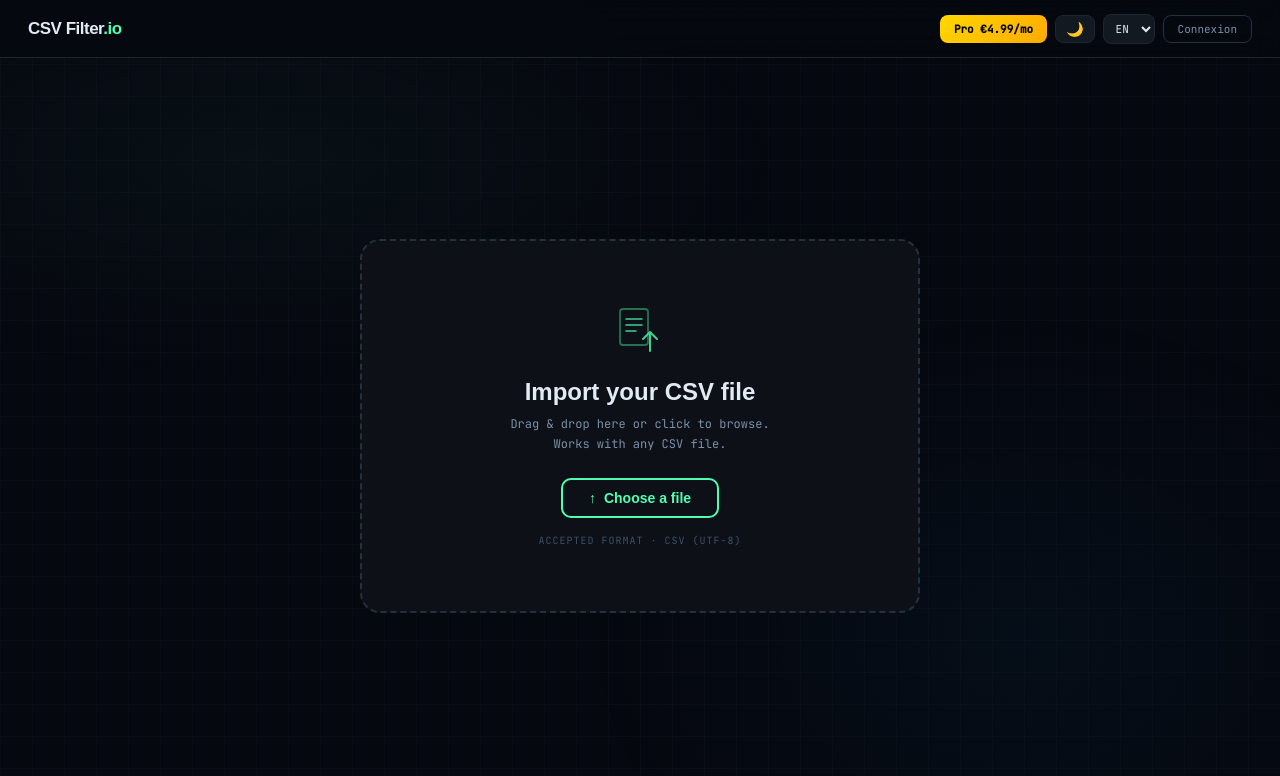
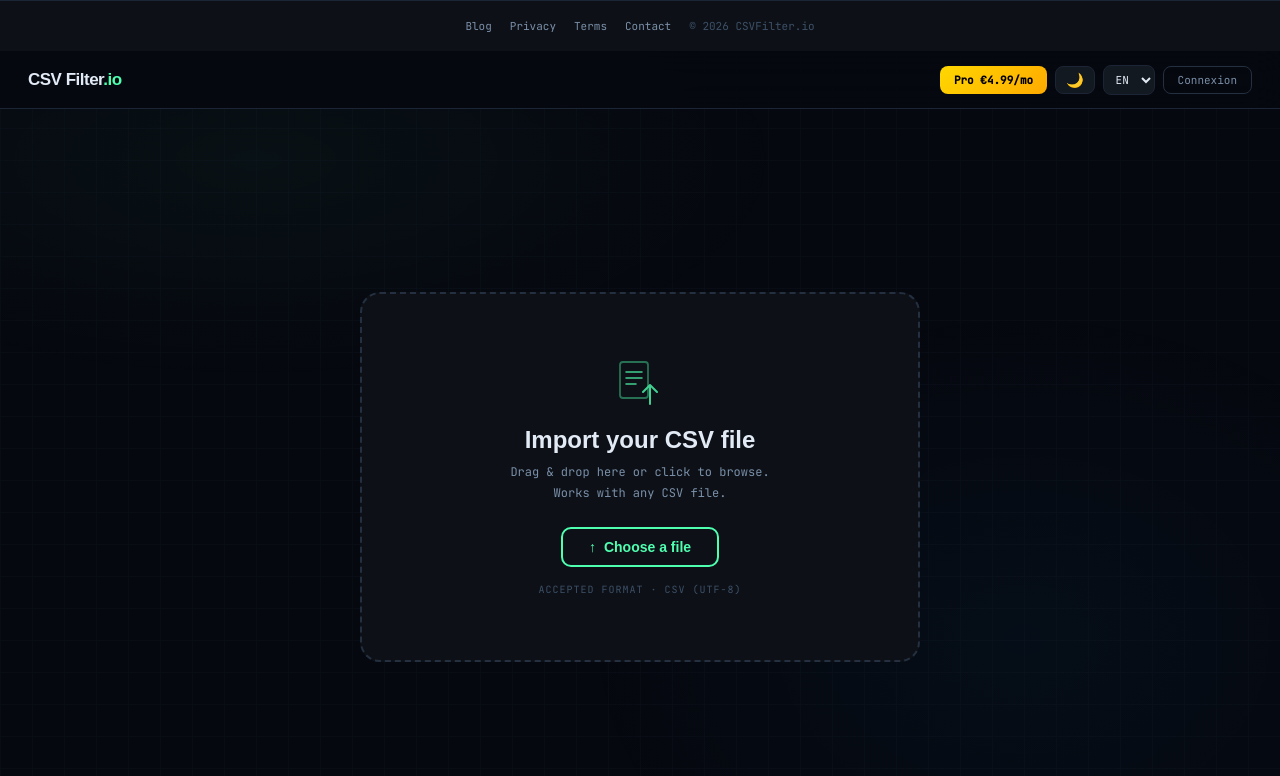
Before and after one commit to arthuramegnigan-ship-it/csvfilter.io, a website: page index.html in a window 1280 px wide. Drawn offline with nearby package versions, Linux system fonts and the light colour scheme; a web font is replaced by a local one.

Commit message:
Update index.html

```diff
--- a/index.html
+++ b/index.html
@@ -1,4 +1,10 @@
-<!DOCTYPE html>
+<footer style="border-top:1px solid var(--border);padding:18px 28px;display:flex;flex-wrap:wrap;gap:18px;align-items:center;justify-content:center;font-size:11px;color:var(--text3);position:relative;z-index:1;background:var(--surface)">
+  <a href="/blog/" style="color:var(--text2);text-decoration:none">Blog</a>
+  <a href="/blog/privacy.html" style="color:var(--text2);text-decoration:none">Privacy</a>
+  <a href="/blog/terms.html" style="color:var(--text2);text-decoration:none">Terms</a>
+  <a href="mailto:arthurbusi.contact@gmail.com" style="color:var(--text2);text-decoration:none">Contact</a>
+  <span>© 2026 CSVFilter.io</span>
+</footer><!DOCTYPE html>
 <html lang="en">
 <head>
 <meta charset="UTF-8">
```
